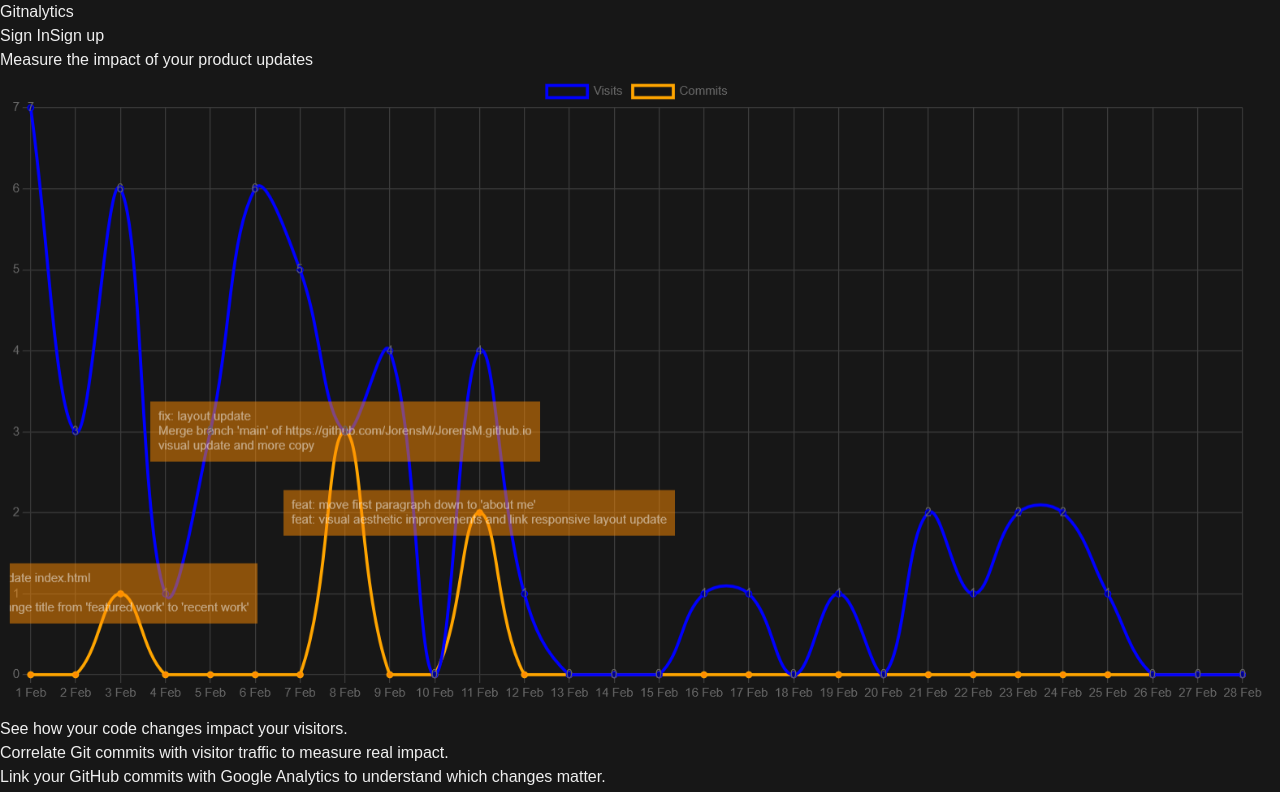
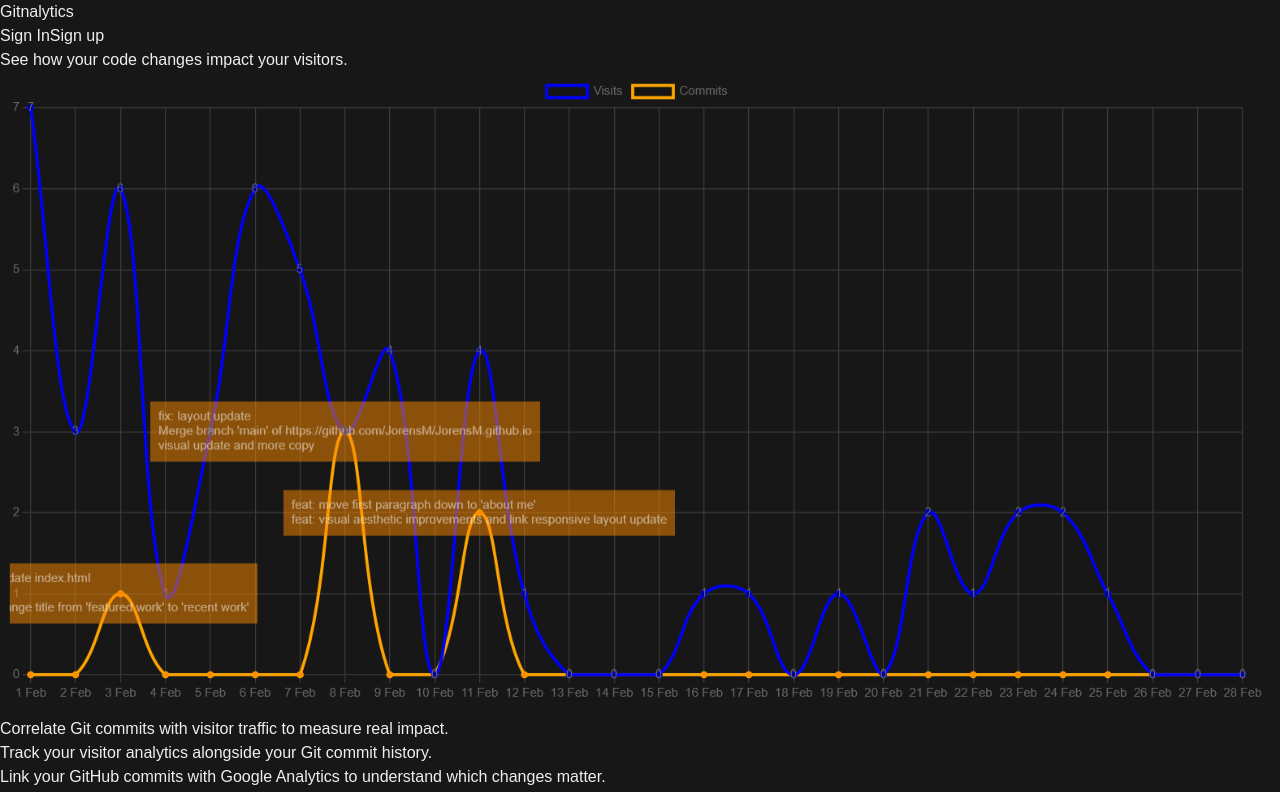
Before and after one commit to JorensM/gitnalytics, a Next.js app: page / in a window 1280 px wide. Shown: the top 792 px of the page. Built offline with nearby package versions, Linux system fonts and the light colour scheme; no server answers.

Commit message:
Update heading and list items in page.tsx

```diff
--- a/src/app/(home)/page.tsx
+++ b/src/app/(home)/page.tsx
@@ -13,11 +13,11 @@ export default async function Home() {
 
   return (
     <div className='flex flex-col p-8 max-w-[1000px] gap-4'>
-      <h2 className='text-2xl'>Measure the impact of your product updates</h2>
+      <h2 className='text-2xl'>See how your code changes impact your visitors.</h2>
       <img src='gitnalytics_2.PNG' className='w-full'/>
       <ul className='my-2 list-disc'>
-        <li>See how your code changes impact your visitors.</li>
         <li>Correlate Git commits with visitor traffic to measure real impact.</li>
+        <li>Track your visitor analytics alongside your Git commit history.</li>
         <li>Link your GitHub commits with Google Analytics to understand which changes matter.</li>
       </ul>
       <p>
```
